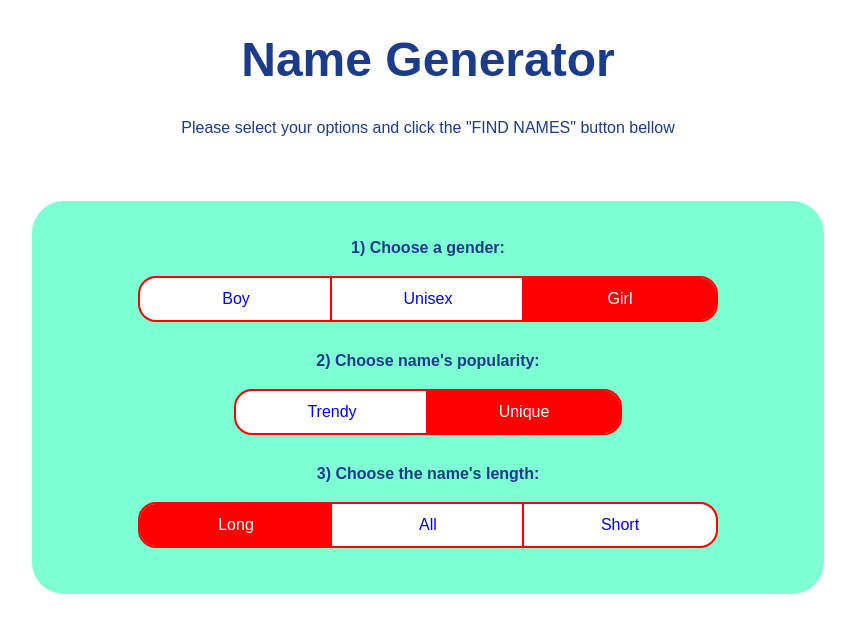
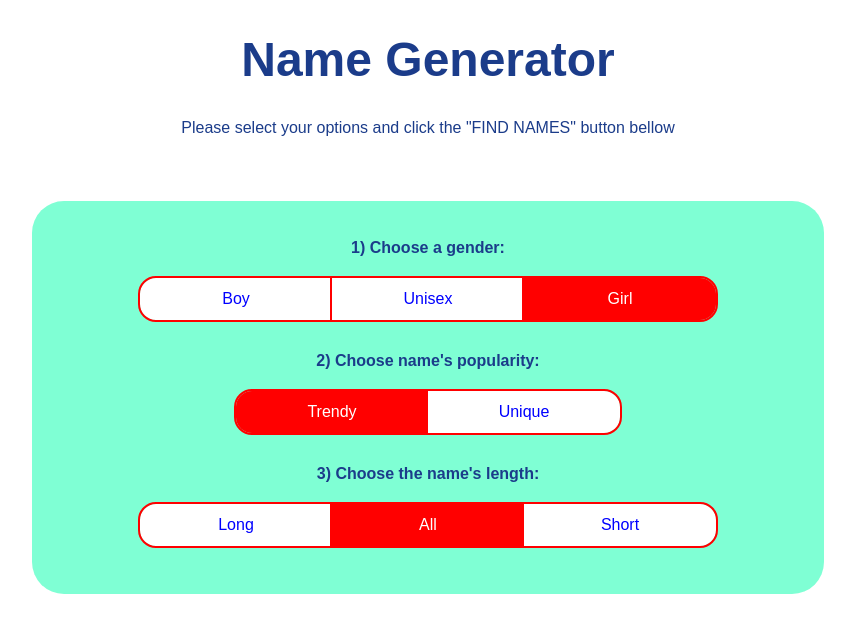
Before and after one commit to Ikanant/nuxt-training-name-generator, a Nuxt app: page / in a window 1280 px wide. Shown: the top 632 px of the page, without its empty margins (212-1067 px from the left). Built offline with nearby package versions, Linux system fonts and the light colour scheme.

Commit message:
Flipsed script language to typescript AND  started using enums instead of strings for state values

```diff
--- a/app.vue
+++ b/app.vue
@@ -10,19 +10,19 @@
         <div class="options-buttons">
           <button
             class="option option-left"
-            :class="options.gender === 'Boy' && 'option-active'"
+            :class="options.gender === Gender.BOY && 'option-active'"
           >
             Boy
           </button>
           <button
             class="option"
-            :class="options.gender === 'Unisex' && 'option-active'"
+            :class="options.gender === Gender.UNISEX && 'option-active'"
           >
             Unisex
           </button>
           <button
             class="option option-right"
-            :class="options.gender === 'Girl' && 'option-active'"
+            :class="options.gender === Gender.GIRL && 'option-active'"
           >
             Girl
           </button>
@@ -33,13 +33,13 @@
         <div class="options-buttons">
           <button
             class="option option-left"
-            :class="options.popularity === 'Trendy' && 'option-active'"
+            :class="options.popularity === Popularity.TRENDY && 'option-active'"
           >
             Trendy
           </button>
           <button
             class="option option-right"
-            :class="options.popularity === 'Unique' && 'option-active'"
+            :class="options.popularity === Popularity.UNIQUE && 'option-active'"
           >
             Unique
           </button>
@@ -50,19 +50,19 @@
         <div class="options-buttons">
           <button
             class="option option-left"
-            :class="options.length === 'Long' && 'option-active'"
+            :class="options.length === Length.LONG && 'option-active'"
           >
             Long
           </button>
           <button
             class="option"
-            :class="options.length === 'All' && 'option-active'"
+            :class="options.length === Length.ALL && 'option-active'"
           >
             All
           </button>
           <button
             class="option option-right"
-            :class="options.length === 'Short' && 'option-active'"
+            :class="options.length === Length.SHORT && 'option-active'"
           >
             Short
           </button>
@@ -72,15 +72,39 @@
   </div>
 </template>
 
-// use setup flag to start getting started with the composition api
-<script setup>
+// Use setup flag to start getting started with the composition api.
+// Lang is a simple way to we start using typescript in our script.
+<script setup lang="ts">
+enum Gender {
+  GIRL = "Girl",
+  BOY = "Boy",
+  UNISEX = "Unisex",
+}
+enum Popularity {
+  TRENDY = "Trendy",
+  UNIQUE = "Unique",
+}
+enum Length {
+  SHORT = "Short",
+  LONG = "Long",
+  ALL = "All",
+}
+
+// Create interface for options object
+interface OptionState {
+  gender: Gender;
+  popularity: Popularity;
+  length: Length;
+}
+
 // NOTICE: Did NOT import reactive. NUXT is going to take care of the auto-importation
 // NOTICE x2: With SETUP flag in the script we do NOT need to export anything in order to use it in template.
 //            We can now use options int he html section of this code.
-const options = reactive({
-  gender: "Girl",
-  popularity: "Unique",
-  length: "Long",
+// NOTICE x3: I can use the colon to specify options type OR I can use the <> after the reactive api tool
+const options: OptionState = reactive<OptionState>({
+  gender: Gender.GIRL,
+  popularity: Popularity.TRENDY,
+  length: Length.ALL,
 });
 </script>
 
```
